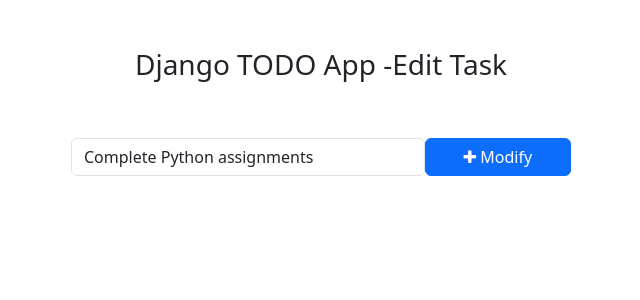
After one commit to DohKang/Todo_App, a Django app: page /todo/edit_task/1 in a window 1280 px wide. The commit adds this page. Shown: the top 300 px of the page, without its empty margins (319-959 px from the left). Run offline with Django 4.2, Linux system fonts and the light colour scheme; data comes from the database, SQL or seed files in the repository; both versions use the stored data as it was after the commit.

Commit message:
Added edit feature

```diff
--- /dev/null
+++ b/templates/edit_task.html
@@ -0,0 +1,28 @@
+<!DOCTYPE html>
+<html lang="en">
+<head>
+  <meta charset="UTF-8" />
+  <title>Edit Task - Django TODO App</title>
+  <meta name="viewport" content="width=device-width,initial-scale=1" />
+  <meta name="description" content="" />
+  <!-- Bootstrap -->
+  <link href="https://cdn.jsdelivr.net/npm/bootstrap@5.3.0-alpha1/dist/css/bootstrap.min.css" rel="stylesheet" integrity="sha384-GLhlTQ8iRABdZLl6O3oVMWSktQOp6b7In1Zl3/Jr59b6EGGoI1aFkw7cmDA6j6gD" crossorigin="anonymous">
+  <script src="https://cdn.jsdelivr.net/npm/bootstrap@5.3.0-alpha1/dist/js/bootstrap.bundle.min.js" integrity="sha384-w76AqPfDkMBDXo30jS1Sgez6pr3x5MlQ1ZAGC+nuZB+EYdgRZgiwxhTBTkF7CXvN" crossorigin="anonymous"></script>
+  <!-- Font Awesome Icons -->
+  <link rel="stylesheet" href="https://cdnjs.cloudflare.com/ajax/libs/font-awesome/4.7.0/css/font-awesome.min.css">
+</head>
+<body>
+  <div class = "container">
+    <h3 class = "pt-5 pb-5 text-center">Django TODO App -Edit Task</h3>
+    <form action="{% url 'edit_task' task.id %}" method="POST" style="width: 500px; margin: auto;">
+        {% csrf_token %}
+        <div class="form-group">
+            <span style="display: flex;">
+                <input type="text" name="task" class="form-control" placeholder="Add a task" value="{{task.task}}">
+                <button type="submit" class="btn btn-primary" style="width: 200px;"><i class="fa fa-plus"></i> Modify</button>
+            </span>
+        </div>
+    </form>
+  </div>
+</body>
+</html>
--- a/templates/home.html
+++ b/templates/home.html
@@ -33,7 +33,7 @@
                         <span style="position: relative; float: right;">
                             <a href="{% url 'mark_as_done' task.pk %}" class="btn btn-success"><i class="fa fa-check"></i> Mark as Done</a>
                             <a class="btn btn-danger"><i class="fa fa-trash"></i></a>
-                            <a class="btn btn-primary"><i class="fa fa-pencil"></i></a>
+                            <a href="{% url 'edit_task' task.pk %}" class="btn btn-primary"><i class="fa fa-pencil"></i></a>
                         </span>
                     </div>
                 </div>
--- a/todo/urls.py
+++ b/todo/urls.py
@@ -2,8 +2,14 @@
 from . import views
 
 urlpatterns = [
+    #Add task
     path('addTask/', views.addTask, name='addTask'),
+    #Mark as done
     path('mark_as_done/<int:id>/', views.mark_as_done, name='mark_as_done'),
+    #Mark as undone
     path('mark_as_undone/<int:id>', views.mark_as_undone, name='mark_as_undone'),
+    #Edit feature
+    path('edit_task/<int:id>', views.edit_task, name='edit_task'),
+    #Delete feature
 
 ]
--- a/todo/views.py
+++ b/todo/views.py
@@ -20,3 +20,16 @@
     task.is_completed = False
     task.save()
     return redirect('home')
+
+def edit_task(request, id):
+    task = get_object_or_404(Task, pk=id)
+    if request.method == 'POST':
+        new_task = request.POST['task']
+        task.task = new_task
+        task.save()
+        return redirect('home')
+    else:
+        context = {
+            'task' : task,
+        }
+        return render(request, 'edit_task.html', context)
```
Also changed, not shown: db.sqlite3.
